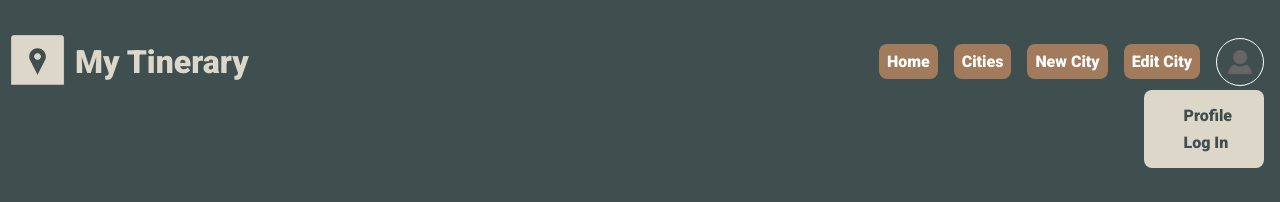
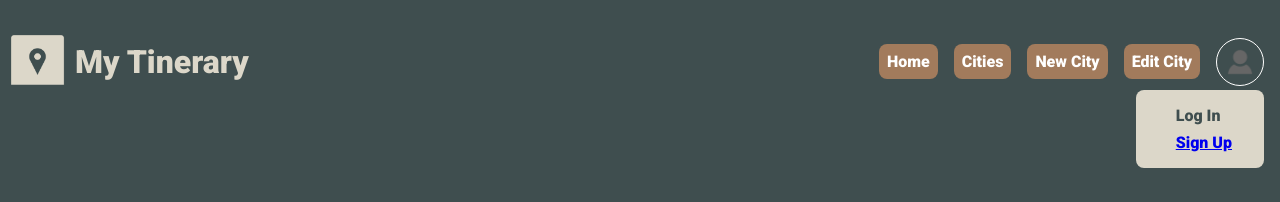
Before and after one commit to Matias98cs/mytinerary-panzer, a React (Create React App) app: page / in a window 1280 px wide. Both pictures are taken after a click on the picture 1240 px from the left and 61 px from the top of the page. Shown: the top 202 px of the page. Built offline with nearby package versions, Linux system fonts and the light colour scheme; no server answers.

Commit message:
se agrego el linkrouter para signup

```diff
--- a/src/components/menu_hambur/Menu.js
+++ b/src/components/menu_hambur/Menu.js
@@ -43,8 +43,8 @@ export default function Menu() {
             open
                 ?
                 <ul>
-                  <li>Profile</li>
                   <li>Log In</li>
+                  <LinkRouter to='auth/signup'>Sign Up</LinkRouter>
                 </ul>
                 :
                 null
```
